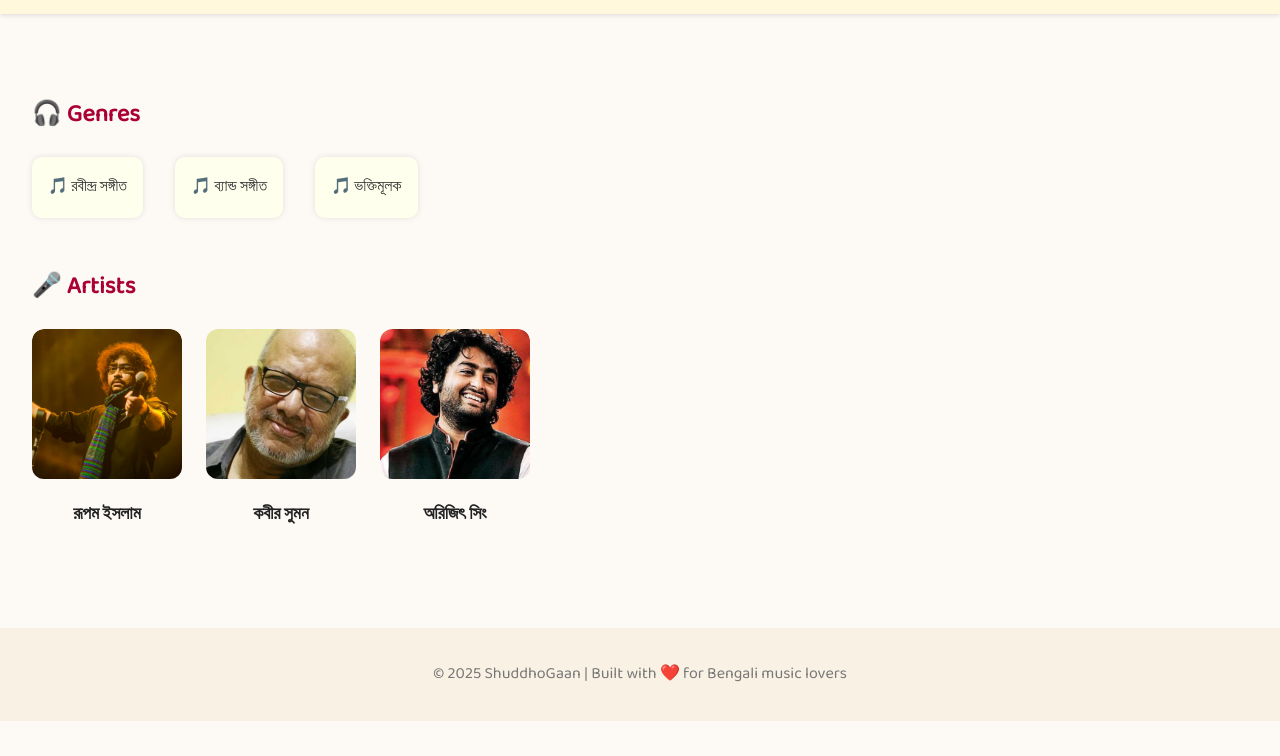
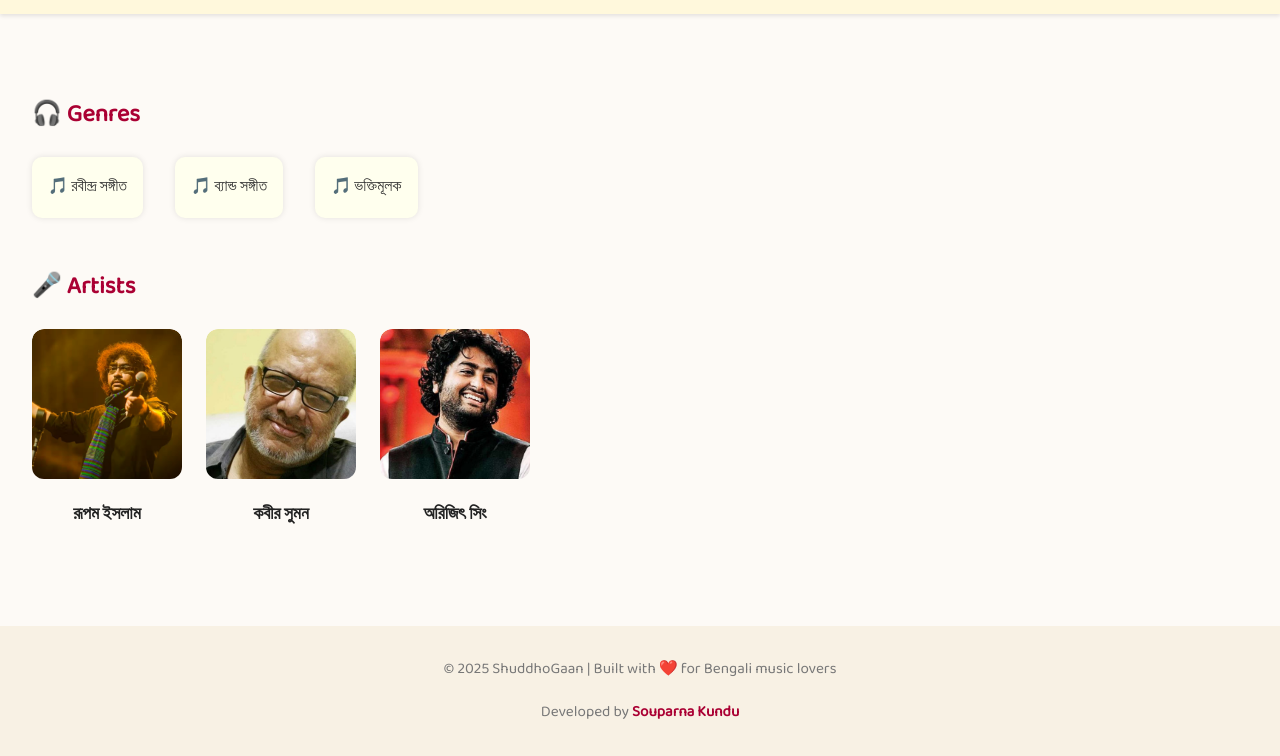
Before and after one commit to Souparnoo/shuddhogaan, a plain HTML site: page index.html in a window 1280 px wide. Shown: the part 112-868 px from the top of the page. Before the commit the page ends 833 px from the top, so only its background shows below. Drawn offline with Linux system fonts and the light colour scheme.

Commit message:
Add developer name in footer

```diff
--- a/index.html
+++ b/index.html
@@ -49,6 +49,7 @@
 
   <footer>
     <p>© 2025 ShuddhoGaan | Built with ❤️ for Bengali music lovers</p>
+      <p>Developed by <a href="https://github.com/souparnoo" target="_blank">Souparna Kundu</a></p>
   </footer>
 </body>
 </html>
--- a/styles/main.css
+++ b/styles/main.css
@@ -1,12 +1,3 @@
-/* Font and base setup */
-@font-face {
-    font-family: 'BenSenHandwriting';
-    src: url('BenSenHandwriting.woff2') format('woff2'),
-        url('BenSenHandwriting.woff') format('woff');
-    font-weight: normal;
-    font-style: normal;
-    font-display: swap;
-}
 body {
   font-family: 'Baloo Da 2', sans-serif;
   background-color: #fdfaf6;
@@ -129,8 +120,17 @@ footer {
   margin-top: 3em;
   background-color: #f8f1e4;
   color: #777;
+  font-size: 0.95em;
+}
+footer a {
+  color: #aa0033;
+  text-decoration: none;
+  font-weight: bold;
 }
 
+footer a:hover {
+  text-decoration: underline;
+}
 /* Artist Header Section */
 .artist-header {
   display: flex;
```
Also changed, not shown: artists/kabir-suman.html (+1 -0 lines), artists/rupam-islam.html (+1 -0 lines), lyrics/aro-ekber.html (+1 -0 lines), lyrics/neel-rang.html (+1 -0 lines), lyrics/tomake-chai.html (+1 -0 lines).
